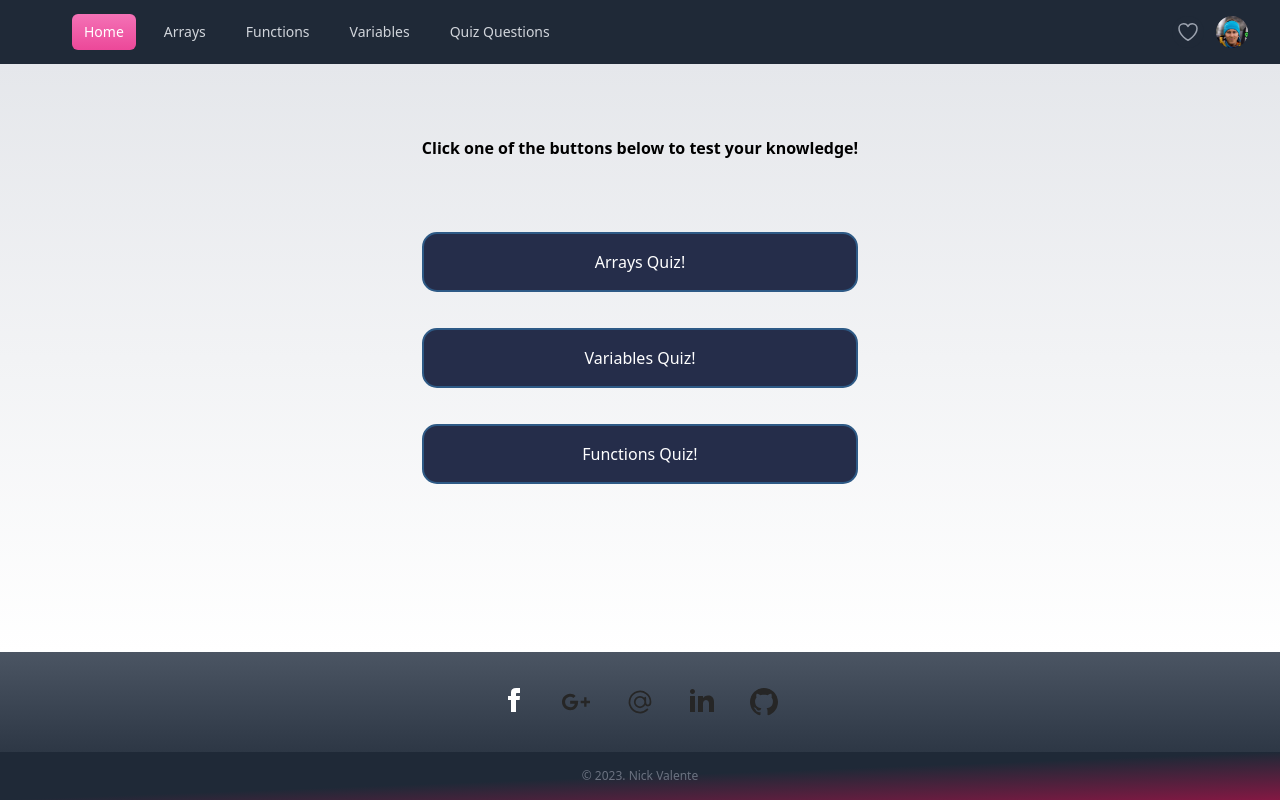
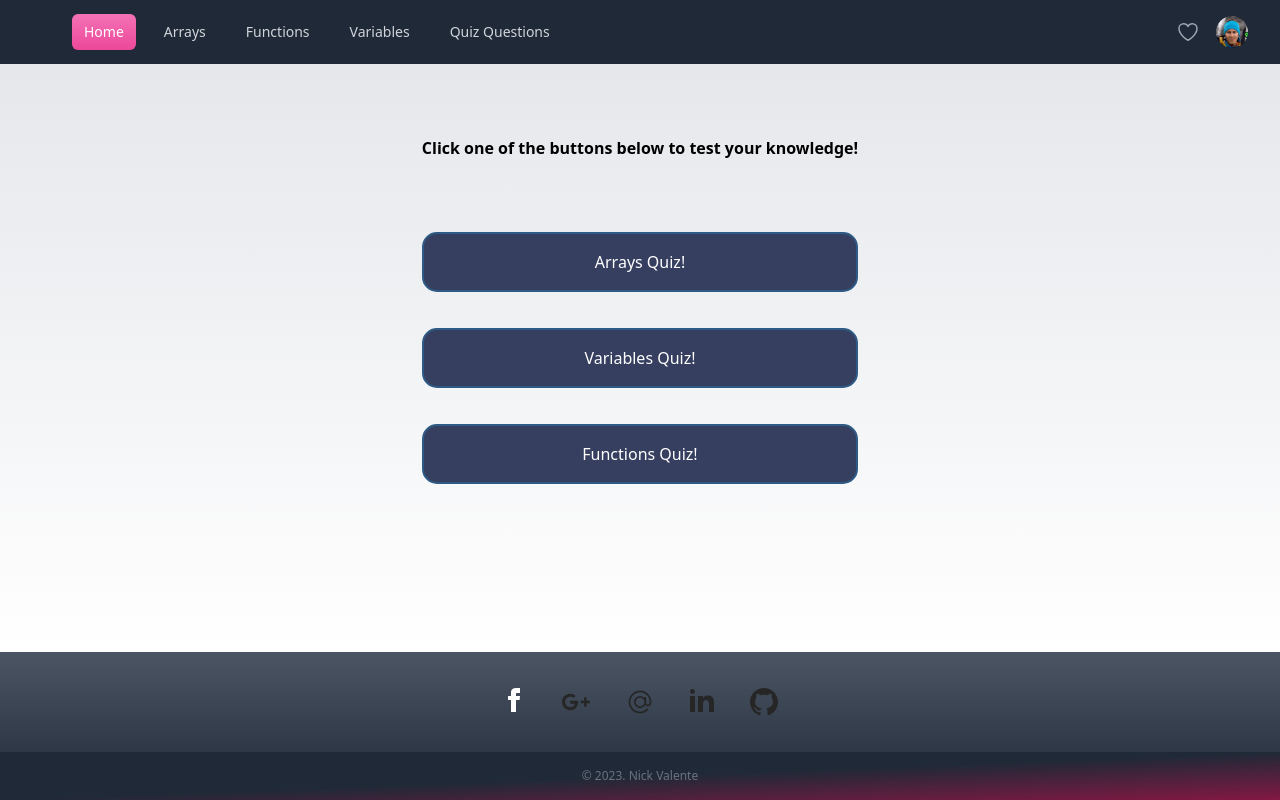
Before and after one commit to Ice-and-Rock/TypeScript_SQL_Quiz, a React (Create React App) app in the folder Javascript_Quiz_App/client/: page /quiz-questions in a window 1280 px wide. Built offline with nearby package versions, Linux system fonts and the light colour scheme.

Commit message:
tried to cahnge gradient of quiz buttons. cant

```diff
--- a/Javascript_Quiz_App/client/src/index.css
+++ b/Javascript_Quiz_App/client/src/index.css
@@ -95,7 +95,8 @@
     width: 100%;
     font-size: 16px;
     color: #ffffff;
-    background-color: #252d4a;
+
+    background-color: #363f5f;
     border-radius: 15px;
     display: flex;
     padding: 5px;
```
